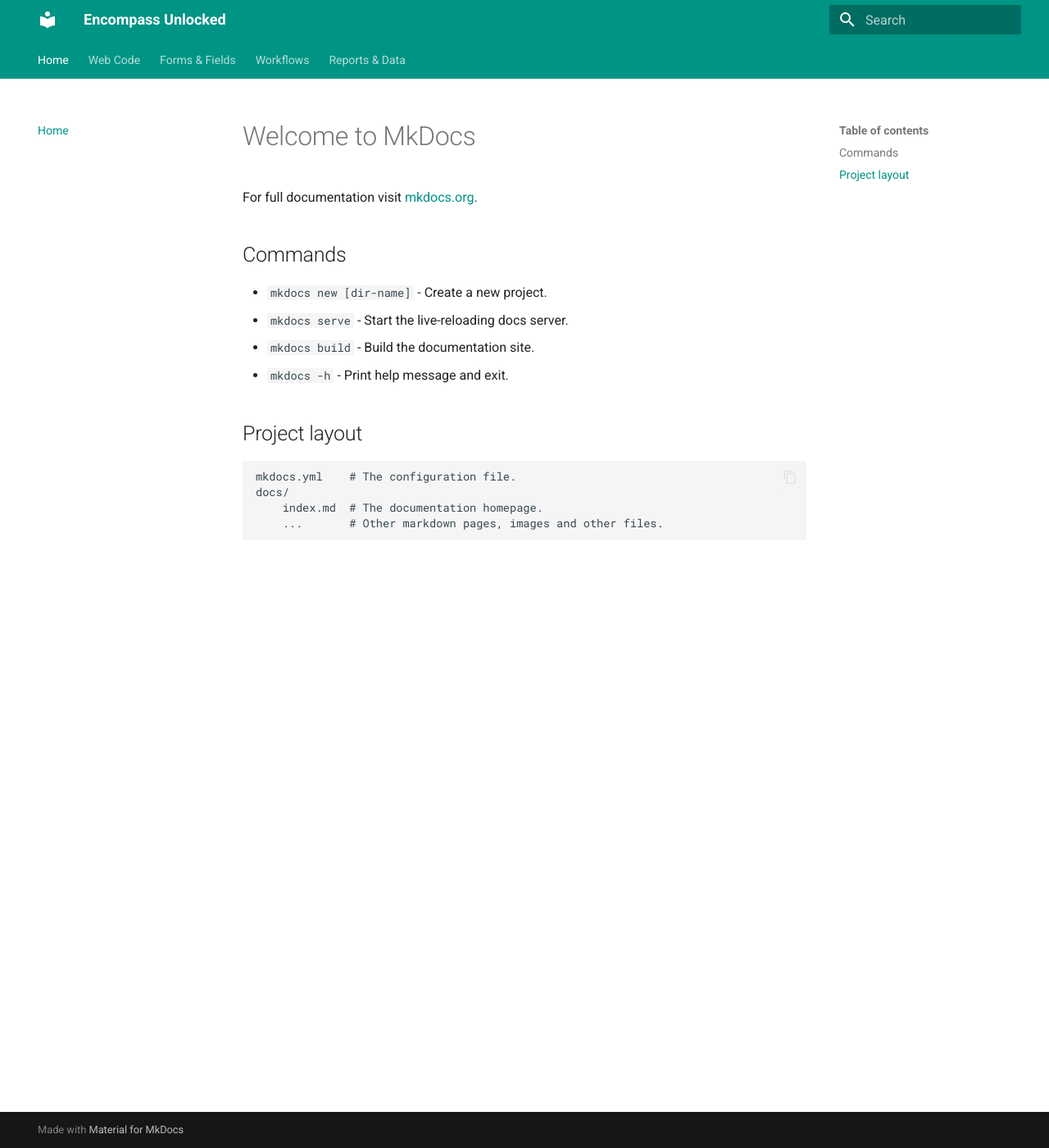
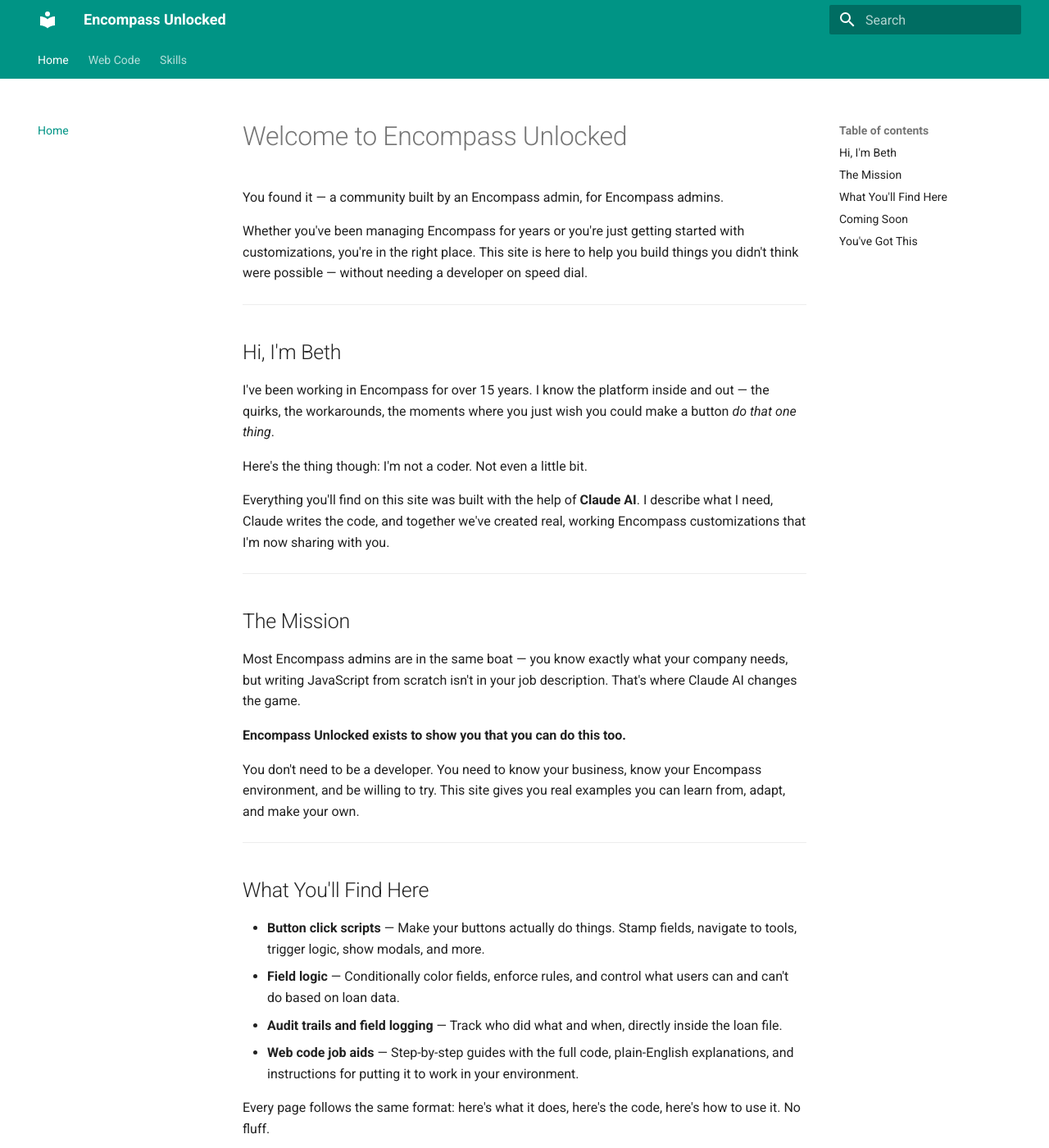
Before and after one commit to EncompassUnlocked/Encompass-code, an MkDocs documentation site: the page built from docs/index.md, in a window 1280 px wide and 1400 px high. Shown: the whole window at 82% size. Built offline with MkDocs 1.6.1 and Material for MkDocs 9.7.7, drawn with Linux system fonts in a browser that asks for light colours; some of the changed text lies outside the part shown.

Commit message:
Add Skills section and update nav and home page

```diff
--- a/docs/index.md
+++ b/docs/index.md
@@ -1,17 +1,73 @@
-# Welcome to MkDocs
+# Welcome to Encompass Unlocked
 
-For full documentation visit [mkdocs.org](https://www.mkdocs.org).
+You found it — a community built by an Encompass admin, for Encompass admins.
 
-## Commands
+Whether you've been managing Encompass for years or you're just getting started
+with customizations, you're in the right place. This site is here to help you
+build things you didn't think were possible — without needing a developer on
+speed dial.
 
-* `mkdocs new [dir-name]` - Create a new project.
-* `mkdocs serve` - Start the live-reloading docs server.
-* `mkdocs build` - Build the documentation site.
-* `mkdocs -h` - Print help message and exit.
+---
 
-## Project layout
+## Hi, I'm Beth
 
-    mkdocs.yml    # The configuration file.
-    docs/
-        index.md  # The documentation homepage.
-        ...       # Other markdown pages, images and other files.
+I've been working in Encompass for over 15 years. I know the platform inside
+and out — the quirks, the workarounds, the moments where you just wish you
+could make a button *do that one thing*.
+
+Here's the thing though: I'm not a coder. Not even a little bit.
+
+Everything you'll find on this site was built with the help of
+**Claude AI**. I describe what I need, Claude writes the code, and together
+we've created real, working Encompass customizations that I'm now sharing with
+you.
+
+---
+
+## The Mission
+
+Most Encompass admins are in the same boat — you know exactly what your
+company needs, but writing JavaScript from scratch isn't in your job
+description. That's where Claude AI changes the game.
+
+**Encompass Unlocked exists to show you that you can do this too.**
+
+You don't need to be a developer. You need to know your business, know your
+Encompass environment, and be willing to try. This site gives you real examples
+you can learn from, adapt, and make your own.
+
+---
+
+## What You'll Find Here
+
+- **Button click scripts** — Make your buttons actually do things. Stamp
+  fields, navigate to tools, trigger logic, show modals, and more.
+- **Field logic** — Conditionally color fields, enforce rules, and control
+  what users can and can't do based on loan data.
+- **Audit trails and field logging** — Track who did what and when, directly
+  inside the loan file.
+- **Web code job aids** — Step-by-step guides with the full code, plain-English
+  explanations, and instructions for putting it to work in your environment.
+
+Every page follows the same format: here's what it does, here's the code,
+here's how to use it. No fluff.
+
+---
+
+## Coming Soon
+
+**Video tutorials** are on the way! If reading through code isn't your thing,
+hang tight — walkthrough videos will be added to help you see exactly how to
+implement these customizations in your own Encompass environment.
+
+---
+
+## You've Got This
+
+If I can build this without a coding background, so can you. Dig into the
+guides, grab the code, and don't be afraid to experiment. That's how all of
+this got built in the first place.
+
+Welcome to the community.
+
+— Beth
--- a/mkdocs.yml
+++ b/mkdocs.yml
@@ -22,9 +22,5 @@
           - Button modal: web-code/button-clicks/button-modal.md
       - Field logging:
           - Button field logging and audit trail: web-code/field-logging/button-field-logging-audit-trail.md
-  - Forms & Fields:
-      - Custom Fields: forms/custom-fields.md
-  - Workflows:
-      - Conditions: workflows/conditions.md
-  - Reports & Data:
-      - Loan Queries: reports/loan-queries.md
+  - Skills:
+      - Using Skills with Claude: skills/index.md
```
Also changed, not shown: docs/skills/index.md (added, +101 -0 lines), 1 other file.
